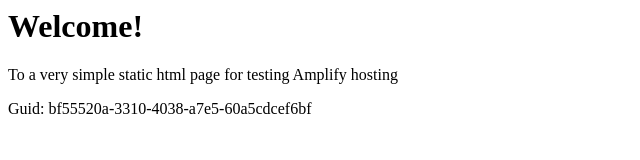
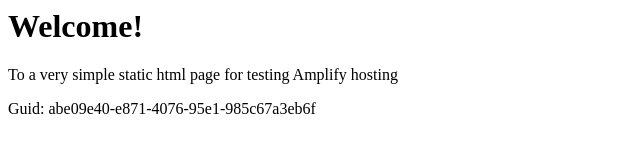
Before and after one commit to aws-aemilia-pdx/Github-PR-Commit-Integration-Test-DoNotTouch-GithubWebhookPreviewCanaryTest-v1-beta-us-west-2, a website: page src/index.html in a window 1280 px wide. Shown: the full height of the page, 0-640 px from the left. Drawn offline with Linux system fonts and the light colour scheme.

Commit message:
commit from integ tests

```diff
--- a/src/index.html
+++ b/src/index.html
@@ -12,6 +12,6 @@
 <body>
     <h1>Welcome!</h1>
     <p>To a very simple static html page for testing Amplify hosting</p>
-    <p>Guid: bf55520a-3310-4038-a7e5-60a5cdcef6bf</p></body>
+    <p>Guid: abe09e40-e871-4076-95e1-985c67a3eb6f</p></body>
 
 </html>
```
